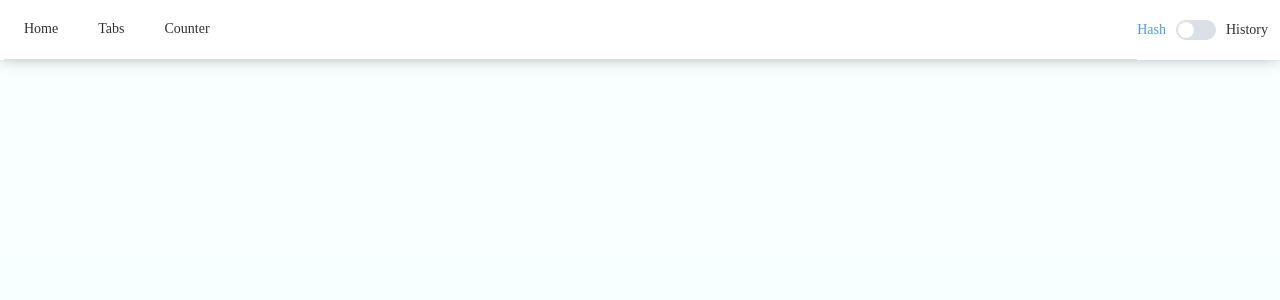
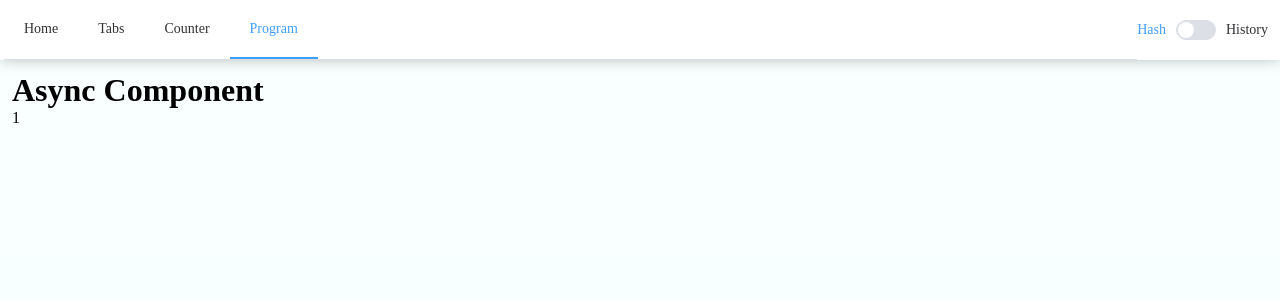
Before and after one commit to Lil-El/vue3-bdhj, a Vue app: page /Program in a window 1280 px wide. Shown: the top 300 px of the page. Built offline with nearby package versions, Linux system fonts and the light colour scheme.

Commit message:
async component.

```diff
--- a/src/App.vue
+++ b/src/App.vue
@@ -10,7 +10,7 @@ const history = ref(getStorage("HISTORY") == "history");
 // 菜单
 const state = reactive({
   defaultName: "",
-  menu: ["Home", "Tabs", "Counter"],
+  menu: ["Home", "Tabs", "Counter", "Program"],
 });
 
 // 监听路由变化，选中对应的Menu
--- /dev/null
+++ b/src/pages/Program/component.vue
@@ -0,0 +1,26 @@
+<template>
+  <h1>Async Component</h1>
+  <span>{{ num }}</span>
+</template>
+
+<script setup>
+import { onErrorCaptured, ref } from "vue";
+
+const num = ref(0);
+await getList();
+
+function getList () {
+  return new Promise((r, j) => {
+    setTimeout(() => {
+      num.value = 1;
+      r()
+    }, 3000)
+  })
+}
+onErrorCaptured(err => {
+  console.log(err);
+})
+</script>
+
+<style>
+</style>
--- /dev/null
+++ b/src/pages/Program/index.vue
@@ -0,0 +1,24 @@
+<template>
+  <div>
+    <Suspense>
+      <template #default>
+        <AsyncComponent />
+      </template>
+      <template v-slot:fallback>Loading...</template>
+    </Suspense>
+  </div>
+</template>
+
+<script setup>
+import { defineAsyncComponent, onErrorCaptured } from "vue";
+// 1. 异步组件：使用顶层await setup的组件
+// import AsyncComponent from "./component.vue"
+
+// 2. 异步组件：通过懒加载获取的组件（Network会请求xxx.vue）
+const AsyncComponent = defineAsyncComponent({
+  loader: () => import("./component.vue"),
+  // Error是component.vue加载失败时展示的，而不是内部promise错误时展示的
+  // error: Error
+})
+
+</script>
--- a/src/router.js
+++ b/src/router.js
@@ -37,6 +37,14 @@ const routes = [
       transition: "router_slide",
     }
   },
+  {
+    name: "Program",
+    path: "/Program",
+    component: () => import("./pages/Program/index.vue"),
+    meta: {
+      transition: "router_slide",
+    }
+  },
 ];
 
 const router = createRouter({
```
Also changed, not shown: src/pages/Program/error.vue (added, +8 -0 lines), src/pages/Program/loading1.vue (added, +8 -0 lines), bug.txt (deleted), dev.txt (deleted), feature.txt (deleted), 1 other file (tests, documents, lock files or other folders).
